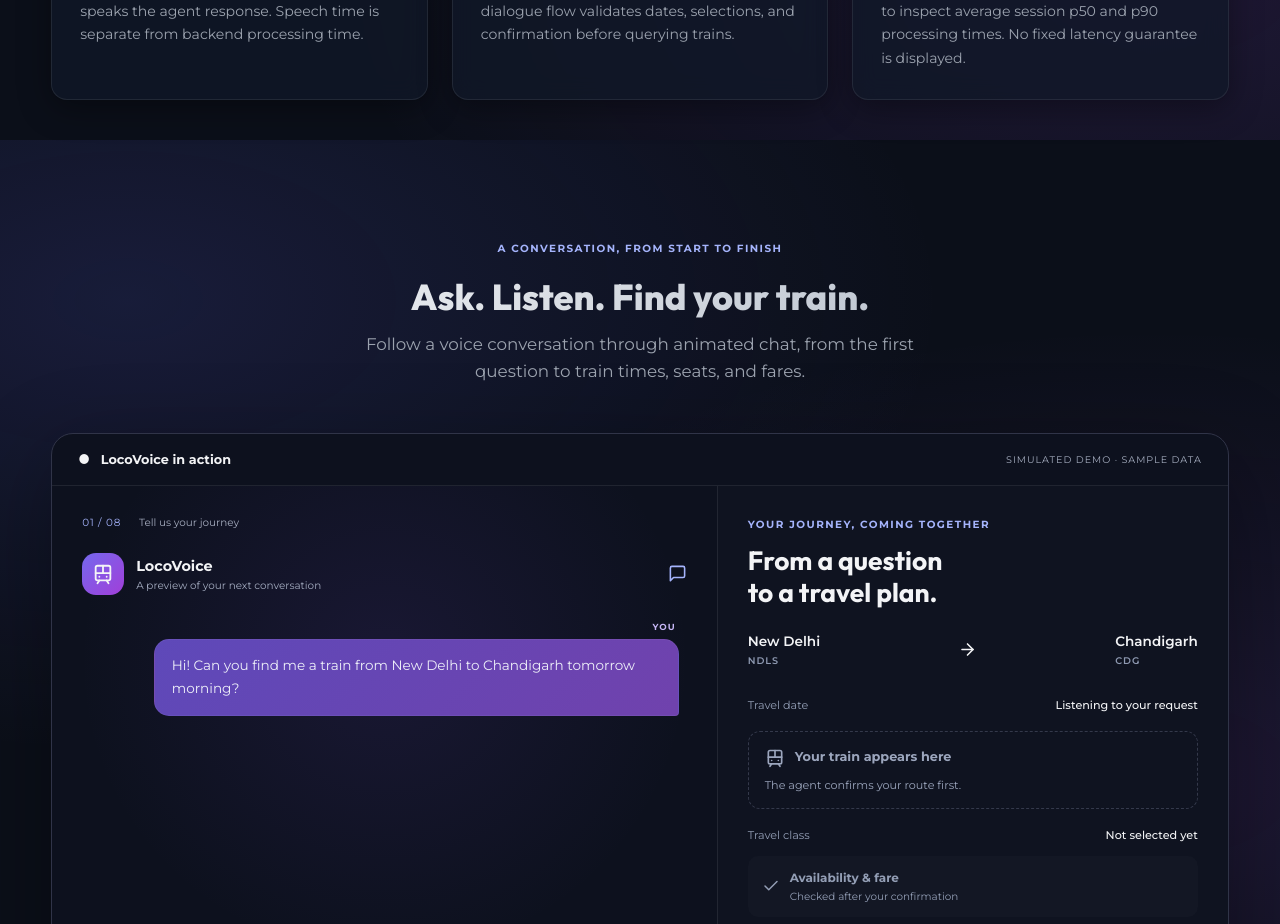
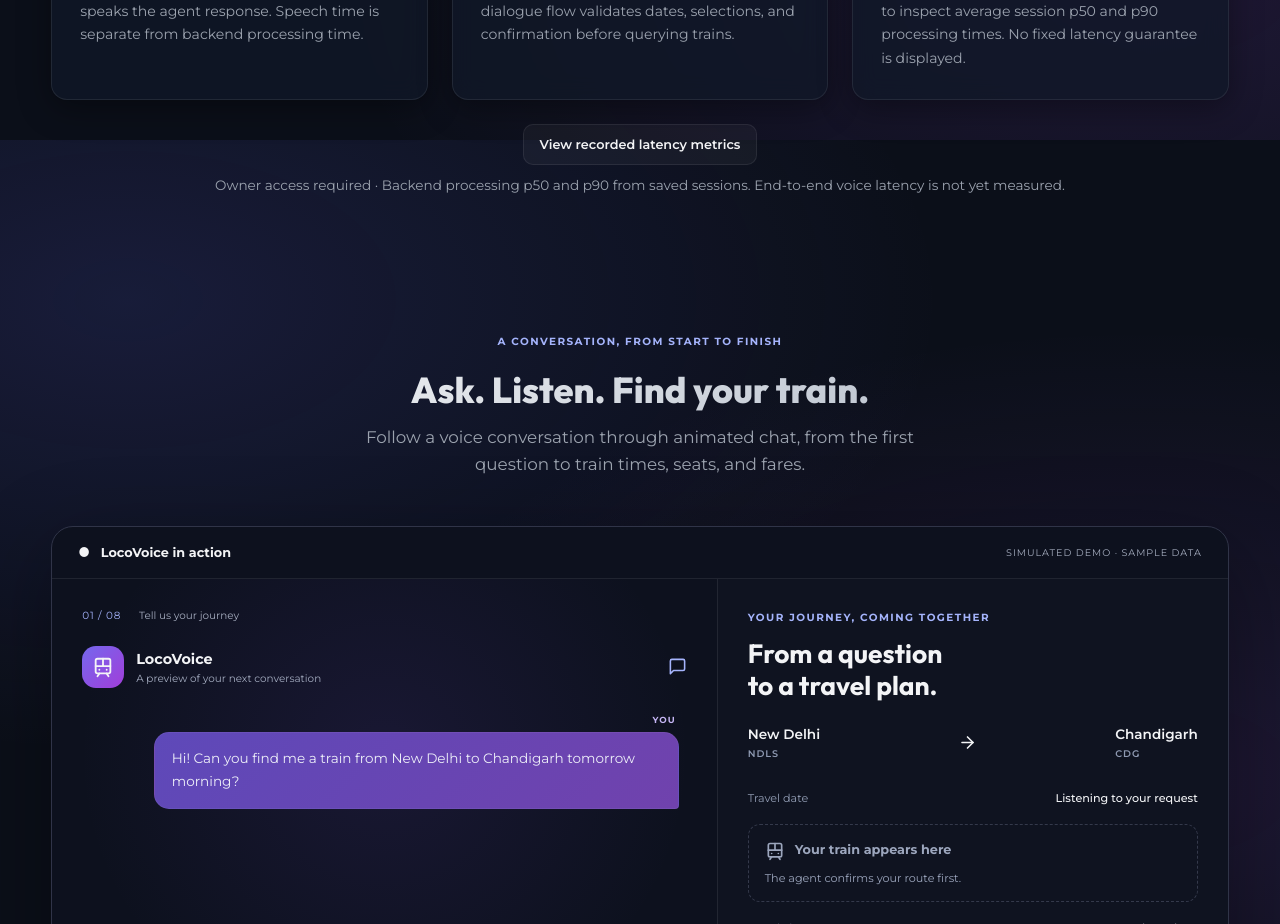
Before and after one commit to Edwinzynx/voice-agent-train-scheduling, a React (Vite) app in the folder frontend/: page / in a window 1280 px wide. Shown: the part 2260-3184 px from the top of the page. Built offline with nearby package versions, Linux system fonts and the light colour scheme; no server answers.

Commit message:
Route latency navigation to recorded performance dashboard

```diff
--- a/frontend/src/App.jsx
+++ b/frontend/src/App.jsx
@@ -9,6 +9,6 @@
   const [viewMode, setViewMode] = useState('landing')
   const navigate = mode => { setViewMode(mode); window.scrollTo({ top: 0 }) }
   return viewMode === 'landing'
-    ? <LandingPage backendUrl={BACKEND_URL} onLaunchConsole={() => navigate('sandbox')} />
-    : <CommandCenter backendUrl={BACKEND_URL} onExit={() => navigate('landing')} />
+    ? <LandingPage onLaunchConsole={() => navigate('sandbox')} onOpenMetrics={() => navigate('performance')} />
+    : <CommandCenter backendUrl={BACKEND_URL} initialSection={viewMode === 'performance' ? 'performance' : 'operations'} onExit={() => navigate('landing')} />
 }
--- a/frontend/src/components/CommandCenter.jsx
+++ b/frontend/src/components/CommandCenter.jsx
@@ -12,8 +12,8 @@
   { id: 'testing', label: 'FSM Testing', icon: ShieldCheck },
 ]
 
-export default function CommandCenter({ backendUrl, onExit, embedded = false }) {
-  const [section, setSection] = useState('operations')
+export default function CommandCenter({ backendUrl, onExit, embedded = false, initialSection = 'operations' }) {
+  const [section, setSection] = useState(initialSection)
   const [adminToken, setAdminToken] = useState('')
   const [tokenDraft, setTokenDraft] = useState('')
   const [adminError, setAdminError] = useState('')
--- a/frontend/src/components/landing/LandingPage.jsx
+++ b/frontend/src/components/landing/LandingPage.jsx
@@ -6,7 +6,7 @@
 import ChatSnapshot from './ChatSnapshot'
 import { Train, ExternalLink, Terminal } from 'lucide-react'
 
-export default function LandingPage({ onLaunchConsole }) {
+export default function LandingPage({ onLaunchConsole, onOpenMetrics }) {
   const scrollToSection = (id) => {
     const el = document.getElementById(id)
     if (el) {
@@ -56,7 +56,7 @@
             Features
           </button>
           <button
-            onClick={() => scrollToSection('latency-section')}
+            onClick={onOpenMetrics}
             style={{ background: 'none', border: 'none', color: 'var(--text-secondary)', fontSize: '0.9rem', fontWeight: '600', cursor: 'pointer', transition: 'var(--transition-smooth)' }}
             className="preset-pill"
           >
@@ -113,7 +113,7 @@
 
         <KeyFeatures />
 
-        <LatencyMetrics />
+        <LatencyMetrics onOpenMetrics={onOpenMetrics} />
 
         <DashboardSnapshot />
 
--- a/frontend/src/components/landing/LatencyMetrics.jsx
+++ b/frontend/src/components/landing/LatencyMetrics.jsx
@@ -1,7 +1,7 @@
 import React from 'react'
 import { Clock, Mic, MessageSquare } from 'lucide-react'
 
-export default function LatencyMetrics() {
+export default function LatencyMetrics({ onOpenMetrics }) {
   return <section id="latency-section" className="landing-section">
     <h2 className="landing-section-title">Measure the conversation</h2>
     <p className="landing-section-subtitle">Response time depends on the providers, network, and backend warm-up. The owner dashboard shows recorded processing metrics.</p>
@@ -12,5 +12,9 @@
         { icon: Clock, title: 'Recorded performance', text: 'Unlock Performance in the command center to inspect average session p50 and p90 processing times. No fixed latency guarantee is displayed.' },
       ].map(({ icon: Icon, title, text }) => <div className="glass-panel" key={title} style={{ padding: 28 }}><Icon size={24} style={{ color: '#a5b4fc', marginBottom: 16 }} /><h3 style={{ fontFamily: 'var(--font-title)', marginBottom: 12 }}>{title}</h3><p style={{ color: 'var(--text-secondary)', fontSize: '.88rem', lineHeight: 1.7 }}>{text}</p></div>)}
     </div>
+    <div style={{ textAlign: 'center', marginTop: 24 }}>
+      <button className="playground-button" onClick={onOpenMetrics}>View recorded latency metrics</button>
+      <p style={{ color: 'var(--text-secondary)', fontSize: '.85rem', marginTop: 12 }}>Owner access required · Backend processing p50 and p90 from saved sessions. End-to-end voice latency is not yet measured.</p>
+    </div>
   </section>
 }
```
